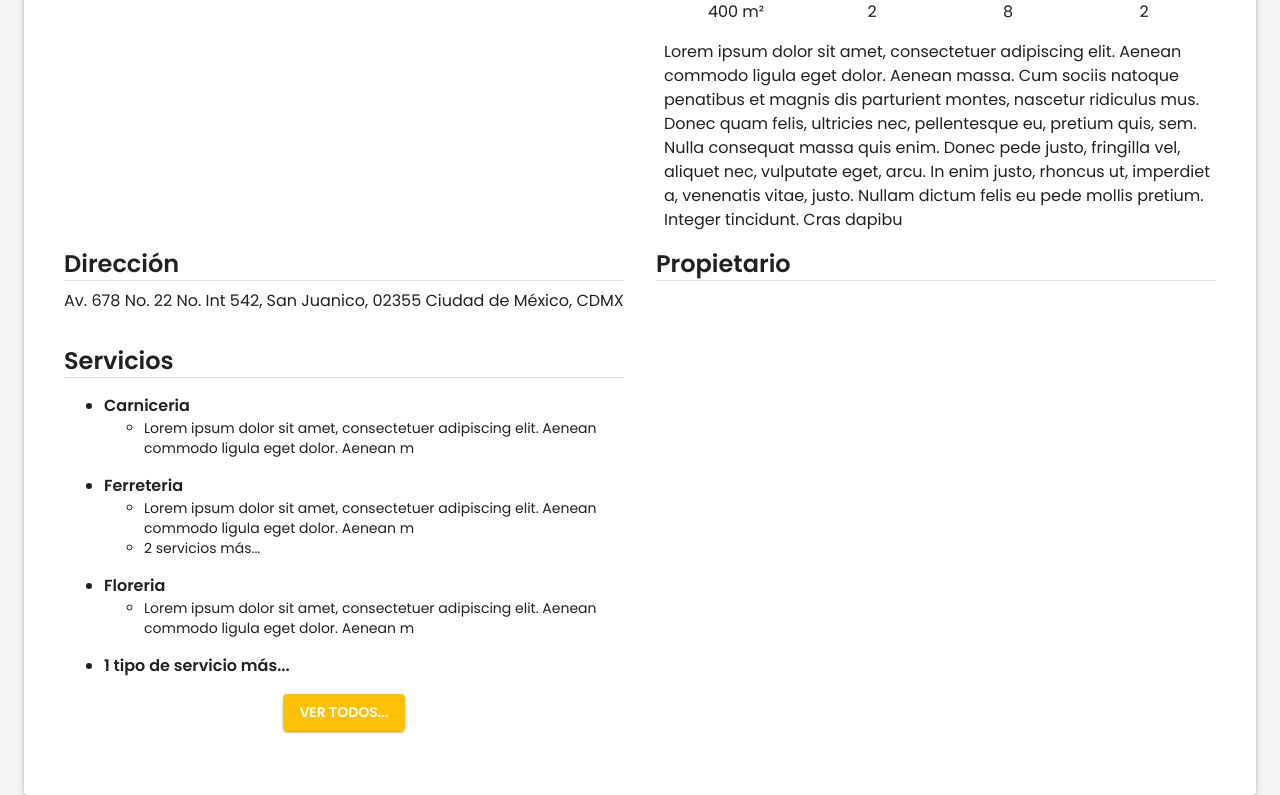
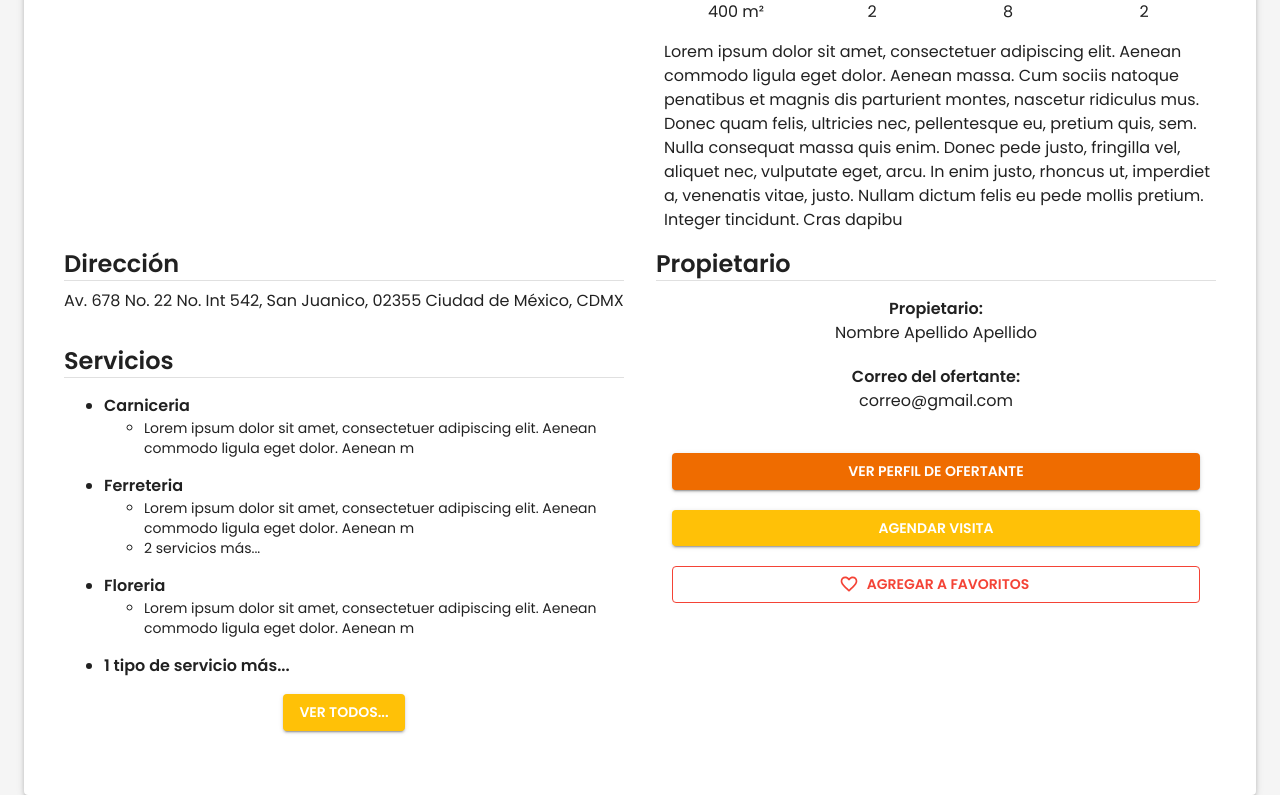
Before and after one commit to Ruben35/TROBIFY-IPN, a Next.js app in the folder web/: page /inmuebles/1 in a window 1280 px wide. Shown: the part 532-1327 px from the top of the page. Built offline with nearby package versions, Linux system fonts and the light colour scheme.

Commit message:
Finalizando vista de InmuebleUnitario

```diff
--- a/web/pages/inmuebles/[idInmueble].js
+++ b/web/pages/inmuebles/[idInmueble].js
@@ -7,6 +7,7 @@ import ImageZoom from 'react-medium-image-zoom'
 import useMediaQuery from '../../utils/CustomHooks';
 import theme from '../../modules/theme';
 import ScrollDialog from '../../components/basic/ScrollDialog';
+import FavoriteBorderIcon from '@material-ui/icons/FavoriteBorder';
 
 //*STYLES
 const useStyles = makeStyles((theme) => ({
@@ -124,7 +125,8 @@ export default function verInmueble(){
     const [ciudad, setCiudad] = useState("");
     const [estado, setEstado] = useState("");
     const [tipoTransaccion, setTipoTransaccion] = useState("");
-    const [precio, setPrecio] = useState("4324825784");
+    const [precio, setPrecio] = useState("");
+    const [correo, setCorreo] = useState("");
 
     const direccion = `${calle} No. ${numExt} ${numInt?"No. Int"+numInt:""}, ${colonia}, ${cp} ${ciudad}, ${estado}`;
 
@@ -204,7 +206,7 @@ export default function verInmueble(){
                                                  display="inline-block"
                                                  padding="5px 10px 5px 10px"
                                                  borderRadius="30px">
-                                                    <b>Venta</b>
+                                                    <b>{tipoTransaccion?tipoTransaccion:"Venta"}</b>
                                             </Box>
                                         </Box>
                                         <Box textAlign="center">
@@ -308,6 +310,27 @@ export default function verInmueble(){
                                 <Box padding={2}>
                                 <Typography variant={'h5'}><b>Propietario</b></Typography>
                                 <Divider/>
+                                    <Box padding={2} display="flex" flexDirection="column" justifyContent="center" textAlign="center">
+                                        <Typography variant="body1">
+                                            <b>Propietario: </b><br/>{propietaryName?propietaryName:"Nombre Apellido Apellido"}
+                                        </Typography>
+                                        <br/>
+                                        <Typography variant="body1">
+                                            <b>Correo del ofertante: </b><br/>{correo?correo:"correo@gmail.com"}
+                                        </Typography>
+                                        <br/><br/>
+                                        <Button variant="contained" color="secondary">
+                                            Ver Perfil de Ofertante
+                                        </Button>
+                                        <br/>
+                                        <Button variant="contained" color="primary">
+                                            Agendar Visita
+                                        </Button>
+                                        <br/>
+                                        <Button startIcon={<FavoriteBorderIcon/>} variant="outlined" style={ {borderColor: "#f44336", color:"#f44336"}} >
+                                            Agregar a Favoritos
+                                        </Button>
+                                    </Box>
                                 </Box>
                             </Grid>
                         </Grid>
@@ -328,9 +351,9 @@ export default function verInmueble(){
                                                 <b>{service.serviceType}</b>
                                                 <ul>
                                                     <Typography variant="body2">
-                                                        {service.services.map((elem, index)=>{
+                                                        {service.services.map((elem, index2)=>{
                                                             return(
-                                                                <li key={index}>
+                                                                <li key={index+"-"+index2}>
                                                                     {elem}
                                                                 </li>
                                                             );
```
